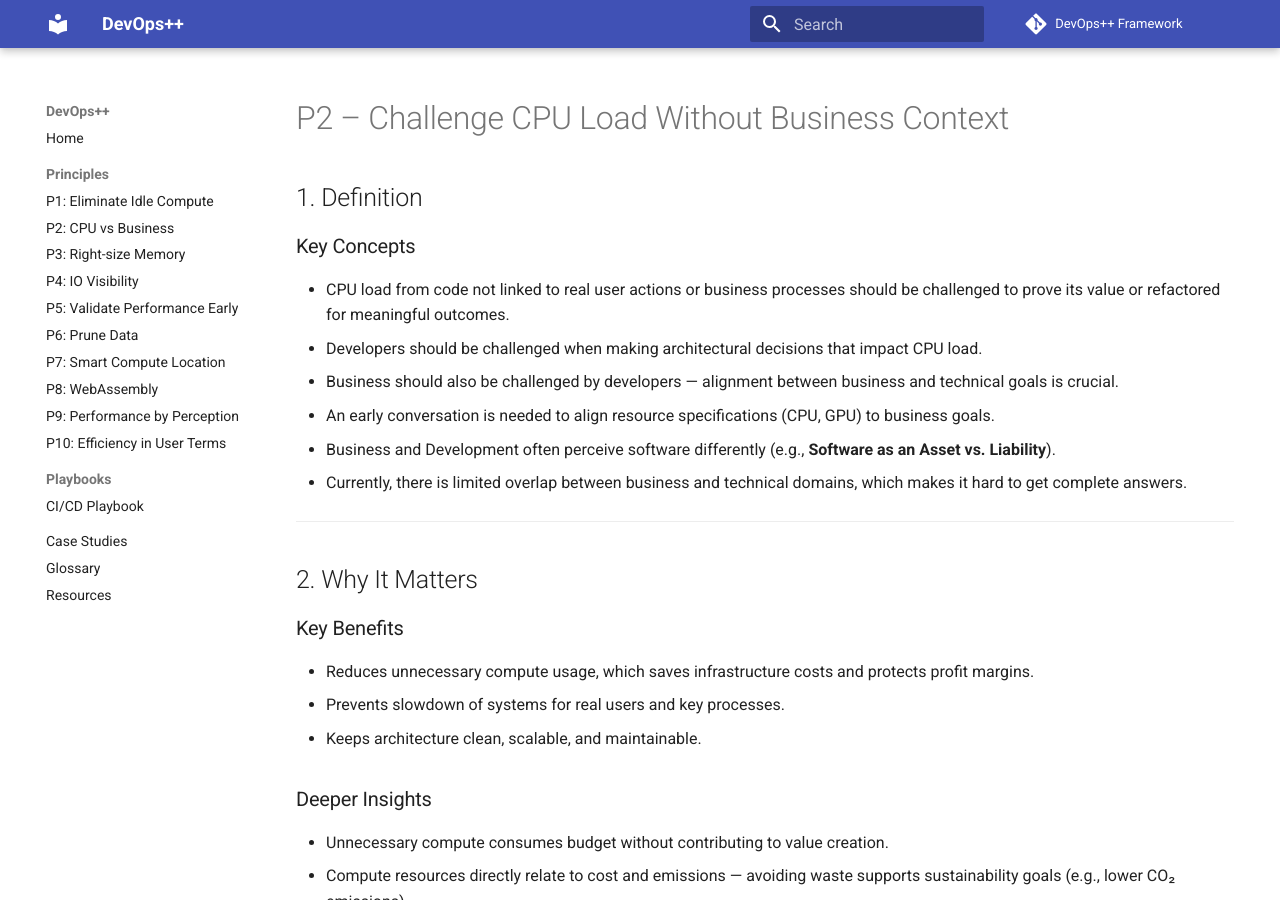
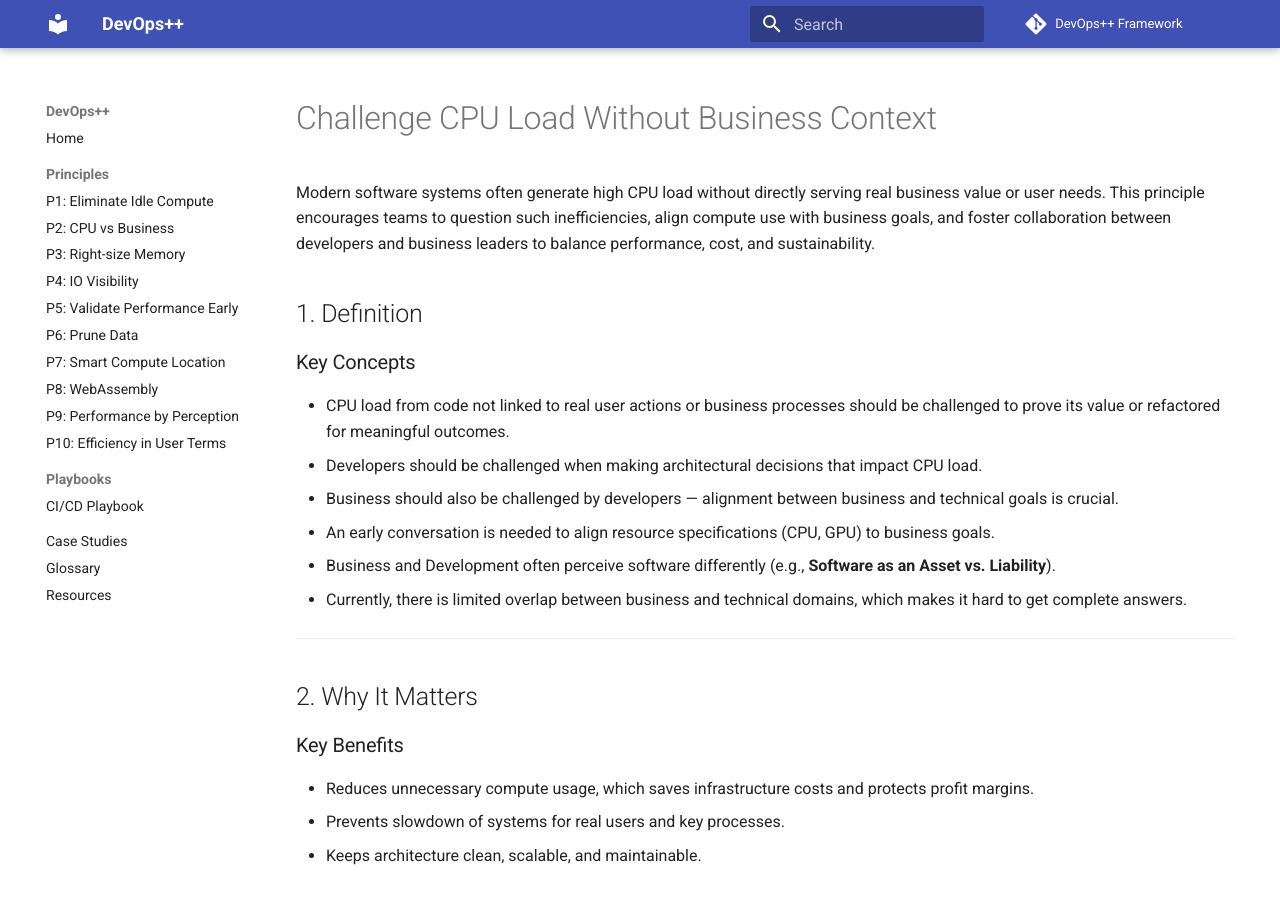
Before and after one commit to HighTech-Innovators/devops-plusplus, an MkDocs documentation site: the page built from docs/principles/P2-cpu-vs-business/core.md, in a window 1280 px wide and 900 px high. Built offline with MkDocs 1.6.1 and Material for MkDocs 9.7.7, drawn with Linux system fonts in a browser that asks for light colours; comment, search, counter and statistics services are not loaded.

Commit message:
added some content/title

```diff
--- a/docs/principles/P2-cpu-vs-business/core.md
+++ b/docs/principles/P2-cpu-vs-business/core.md
@@ -1,4 +1,6 @@
-# P2 – Challenge CPU Load Without Business Context
+# Challenge CPU Load Without Business Context
+
+Modern software systems often generate high CPU load without directly serving real business value or user needs. This principle encourages teams to question such inefficiencies, align compute use with business goals, and foster collaboration between developers and business leaders to balance performance, cost, and sustainability.
 
 ## 1. Definition
 
```
